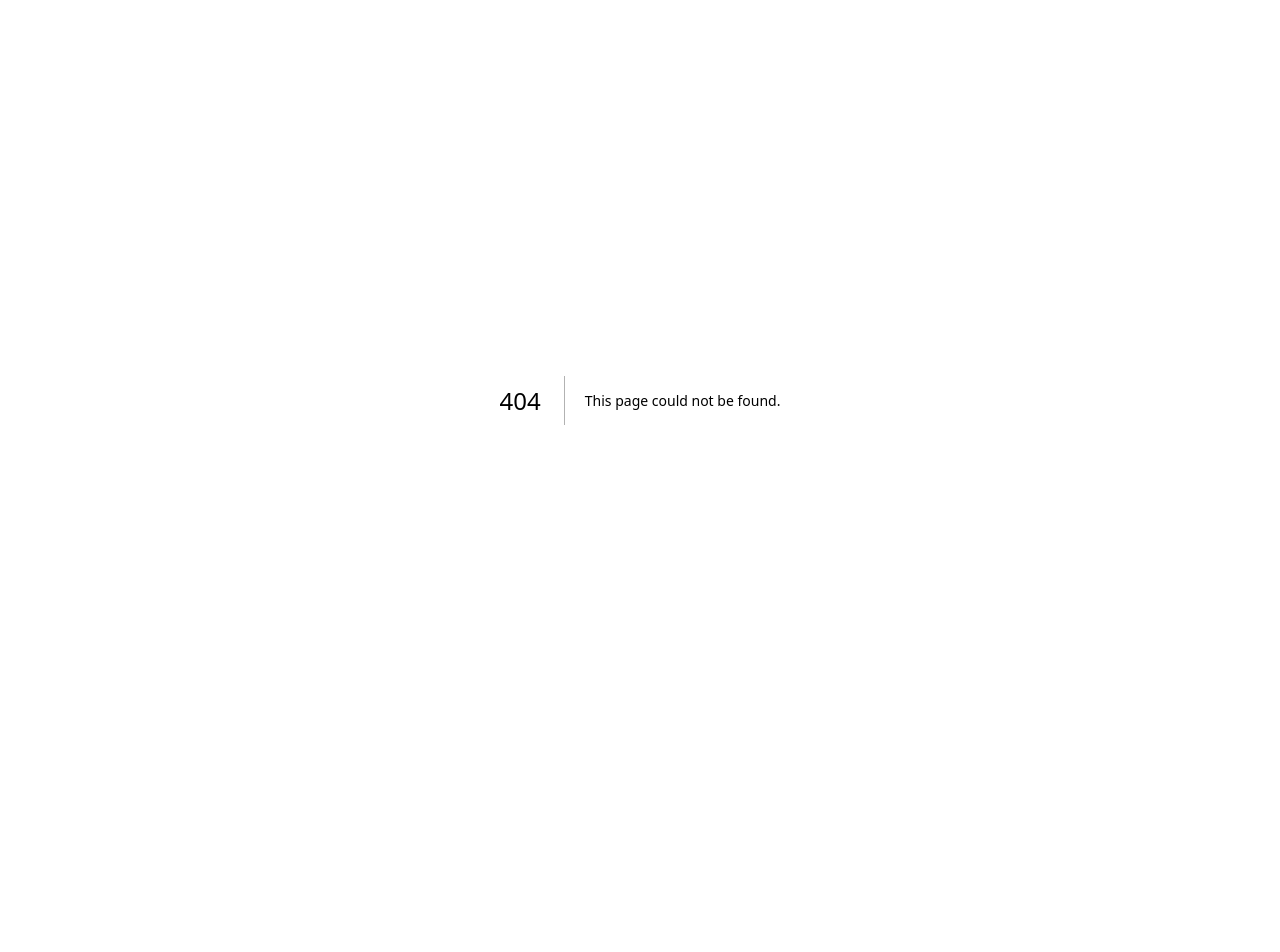
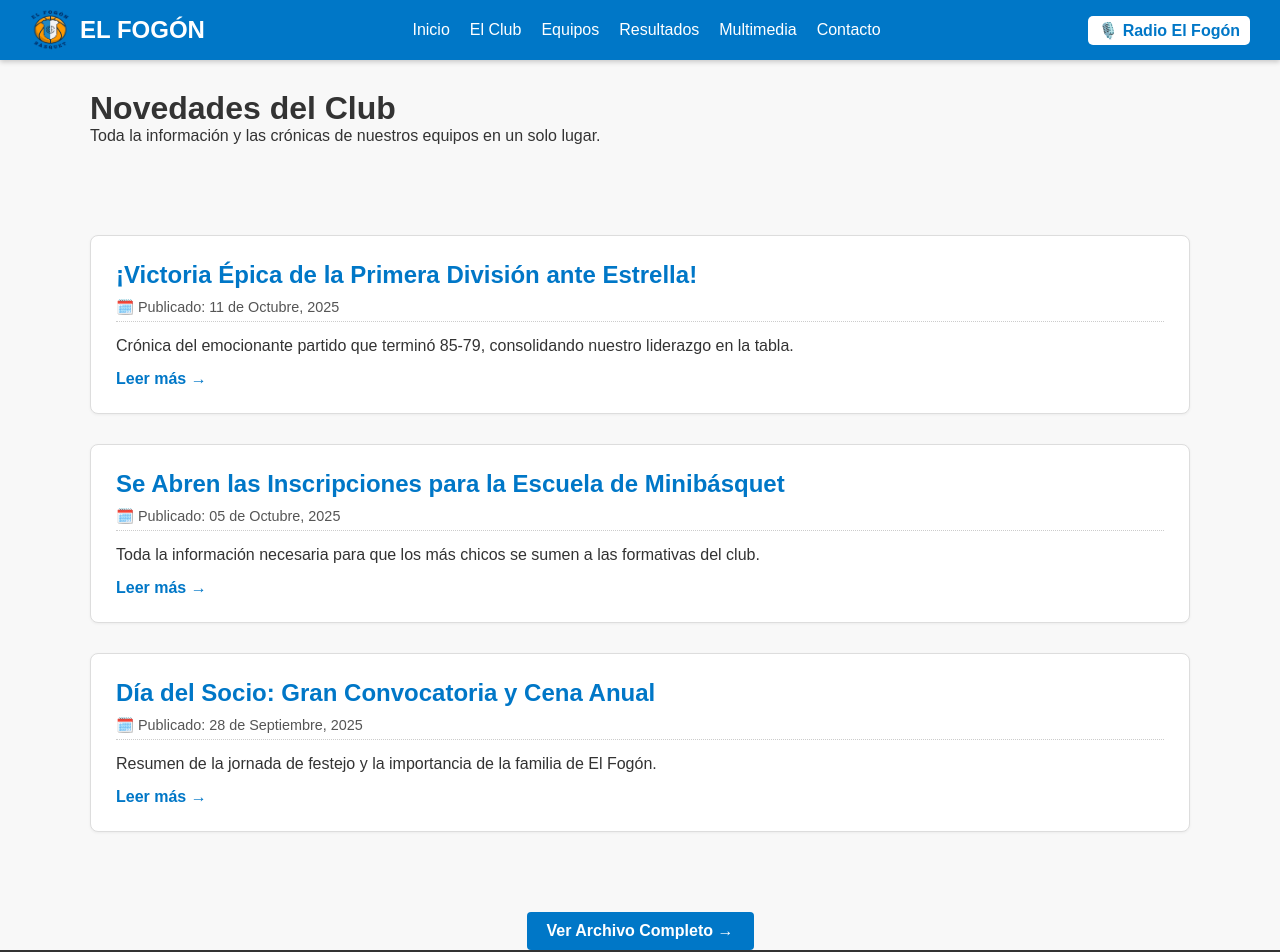
Before and after one commit to Nitramgg/basquetelfogon, a Next.js app: page /noticias in a window 1280 px wide. Before the commit this address had no page. Shown: the top 952 px of the page. Before the commit the page ends 800 px from the top, so only its background shows below. Built offline with nearby package versions, Linux system fonts and the light colour scheme.

Commit message:
feat: añade pagina de noticias/blog con listado de entradas

```diff
--- /dev/null
+++ b/pages/noticias.js
@@ -0,0 +1,121 @@
+// pages/noticias.js
+
+import Layout from '../components/Layout';
+import Head from 'next/head';
+import Link from 'next/link';
+
+export default function NoticiasPage() {
+  // Datos simulados para las últimas noticias/entradas de blog
+  const posts = [
+    {
+      id: 1,
+      title: '¡Victoria Épica de la Primera División ante Estrella!',
+      summary: 'Crónica del emocionante partido que terminó 85-79, consolidando nuestro liderazgo en la tabla.',
+      date: '11 de Octubre, 2025',
+      slug: 'victoria-primera-estrella'
+    },
+    {
+      id: 2,
+      title: 'Se Abren las Inscripciones para la Escuela de Minibásquet',
+      summary: 'Toda la información necesaria para que los más chicos se sumen a las formativas del club.',
+      date: '05 de Octubre, 2025',
+      slug: 'inscripciones-minibasquet'
+    },
+    {
+      id: 3,
+      title: 'Día del Socio: Gran Convocatoria y Cena Anual',
+      summary: 'Resumen de la jornada de festejo y la importancia de la familia de El Fogón.',
+      date: '28 de Septiembre, 2025',
+      slug: 'dia-del-socio'
+    },
+  ];
+
+  return (
+    <Layout>
+      <Head>
+        <title>Noticias y Blog | El Fogón Básquet</title>
+        <meta name="description" content="Mantente al día con las últimas noticias, crónicas de partidos y eventos del Club El Fogón Básquet." />
+      </Head>
+
+      <div className="page-header content-section">
+        <h1>Novedades del Club</h1>
+        <p>Toda la información y las crónicas de nuestros equipos en un solo lugar.</p>
+      </div>
+
+      <section className="blog-posts content-section" style={sectionStyle}>
+        {posts.map((post) => (
+          <PostCard key={post.id} post={post} />
+        ))}
+      </section>
+
+      <section className="archives-cta" style={{ textAlign: 'center', marginTop: '40px' }}>
+          <Link href="#" style={ctaButtonStyle}>Ver Archivo Completo →</Link>
+      </section>
+    </Layout>
+  );
+}
+
+// Componente simple para mostrar una tarjeta de noticia/post
+const PostCard = ({ post }) => (
+    <div style={cardStyle}>
+        <h2 style={titleStyle}>{post.title}</h2>
+        <p style={dateStyle}>🗓️ Publicado: {post.date}</p>
+        <p style={summaryStyle}>{post.summary}</p>
+        {/* El Link aquí es estático, luego implementaríamos la página dinámica [slug].js */}
+        <Link href={`/noticias/${post.slug}`} style={readMoreStyle}>
+            Leer más →
+        </Link>
+    </div>
+);
+
+// Estilos en línea (seguros para SSR)
+const sectionStyle = {
+    display: 'flex',
+    flexDirection: 'column',
+    gap: '30px',
+    marginTop: '30px'
+};
+
+const cardStyle = {
+    padding: '25px',
+    border: '1px solid #ddd',
+    borderRadius: '8px',
+    boxShadow: '0 1px 3px rgba(0,0,0,0.05)',
+    backgroundColor: '#fff'
+};
+
+const titleStyle = {
+    color: '#0077C7', // Celeste
+    marginBottom: '10px',
+    fontSize: '1.5rem'
+};
+
+const dateStyle = {
+    color: '#555',
+    fontSize: '0.9rem',
+    marginBottom: '15px',
+    borderBottom: '1px dotted #ccc',
+    paddingBottom: '5px'
+};
+
+const summaryStyle = {
+    marginBottom: '15px'
+};
+
+const readMoreStyle = {
+    display: 'inline-block',
+    color: '#0077C7',
+    fontWeight: 'bold',
+    textDecoration: 'none'
+};
+
+const ctaButtonStyle = {
+    display: 'inline-block',
+    padding: '10px 20px',
+    backgroundColor: '#0077C7',
+    color: 'white',
+    borderRadius: '4px',
+    textDecoration: 'none',
+    fontWeight: 'bold',
+    marginTop: '10px'
+};
```
